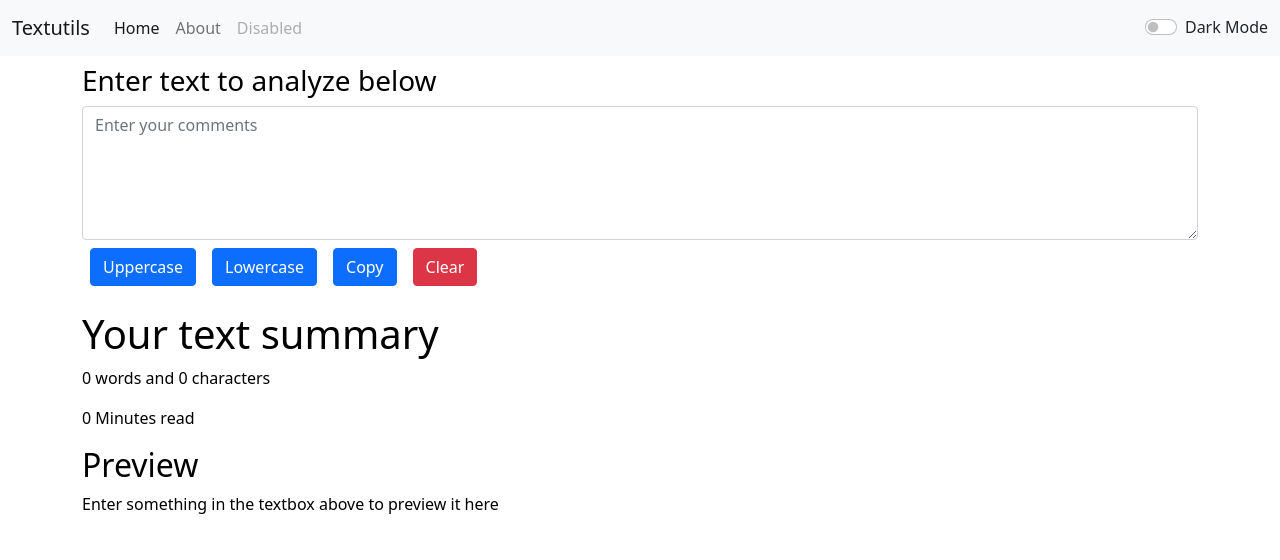
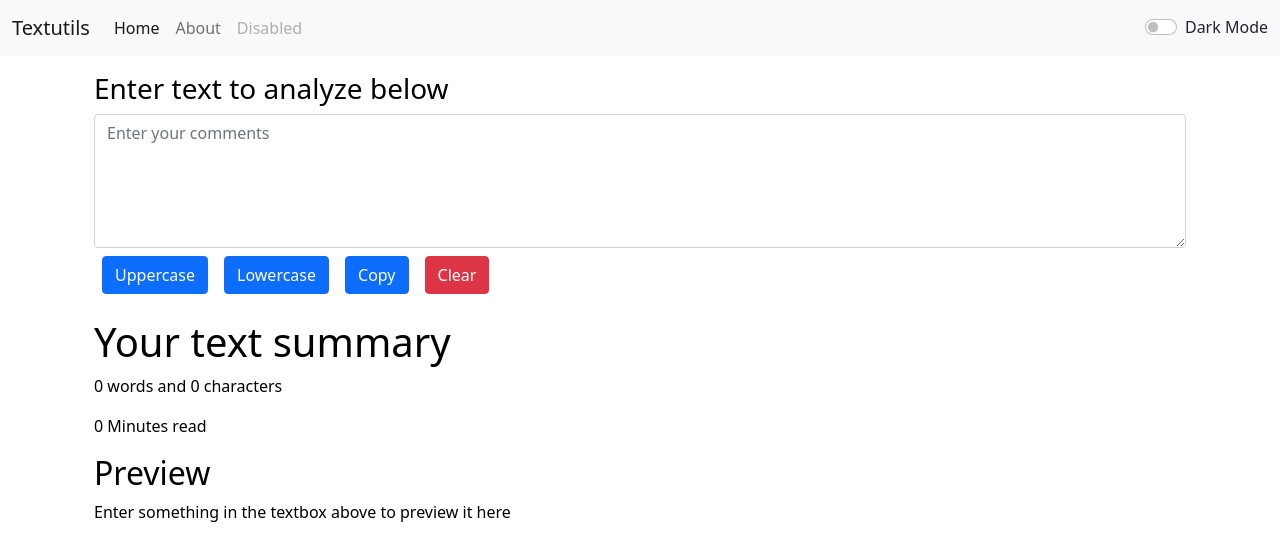
Before and after one commit to nairashwin/TextUtils-React, a React (Create React App) app: page / in a window 1280 px wide. Shown: the top 560 px of the page. Built offline with nearby package versions, Linux system fonts and the light colour scheme.

Commit message:
Minor changes

```diff
--- a/package.json
+++ b/package.json
@@ -10,8 +10,11 @@
     "@types/node": "^12.0.0",
     "@types/react": "^17.0.0",
     "@types/react-dom": "^17.0.0",
+    "@types/react-router": "^5.1.16",
+    "@types/react-router-dom": "^5.1.8",
     "react": "^17.0.2",
     "react-dom": "^17.0.2",
+    "react-router-dom": "^5.3.0",
     "react-scripts": "4.0.3",
     "react-tooltip": "^4.2.21",
     "typescript": "^4.1.2",
--- a/src/App.tsx
+++ b/src/App.tsx
@@ -3,6 +3,8 @@ import "./App.css";
 import Alert from "./components/Alert";
 import Navbar from "./components/Navbar";
 import Textform from "./components/Textform";
+// import { BrowserRouter as Router, Switch, Route } from "react-router-dom";
+// import About from "./components/About";
 
 export interface IAlert {
   msg: string;
@@ -34,6 +36,7 @@ function App() {
   };
   return (
     <>
+      {/* <Router> */}
       <Navbar
         title="Textutils"
         aboutText="About"
@@ -41,8 +44,23 @@ function App() {
         toggleMode={toggleMode}
       />
       <Alert alert={alert} />
-      <Textform heading={"Enter text to analyze below"} mode={mode} showAlert={showAlert} />
-      {/* <About /> */}
+      <div className="container my-3">
+        {/* <Switch> */}
+        {/* /users --> Component 1
+            /users/home --> Component 2 */}
+        {/* <Route exact path="/about">
+              <About />
+            </Route> */}
+        {/* <Route exact path="/"> */}
+        <Textform
+          heading={"Enter text to analyze below"}
+          mode={mode}
+          showAlert={showAlert}
+        />
+        {/* </Route>/ */}
+        {/* </Switch> */}
+      </div>
+      {/* </Router> */}
     </>
   );
 }
--- a/src/components/Navbar.tsx
+++ b/src/components/Navbar.tsx
@@ -9,7 +9,7 @@ const Navbar = ({ title, aboutText, mode, toggleMode }: NavbarProps) => {
     <>
       <nav className={`navbar navbar-expand-lg navbar-${mode} bg-${mode}`}>
         <div className="container-fluid">
-          <a className="navbar-brand" href="//">
+          <a className="navbar-brand" href="/">
             {title}
           </a>
           <button
```
Also changed, not shown: 1 other file (tests, documents, lock files or other folders).
